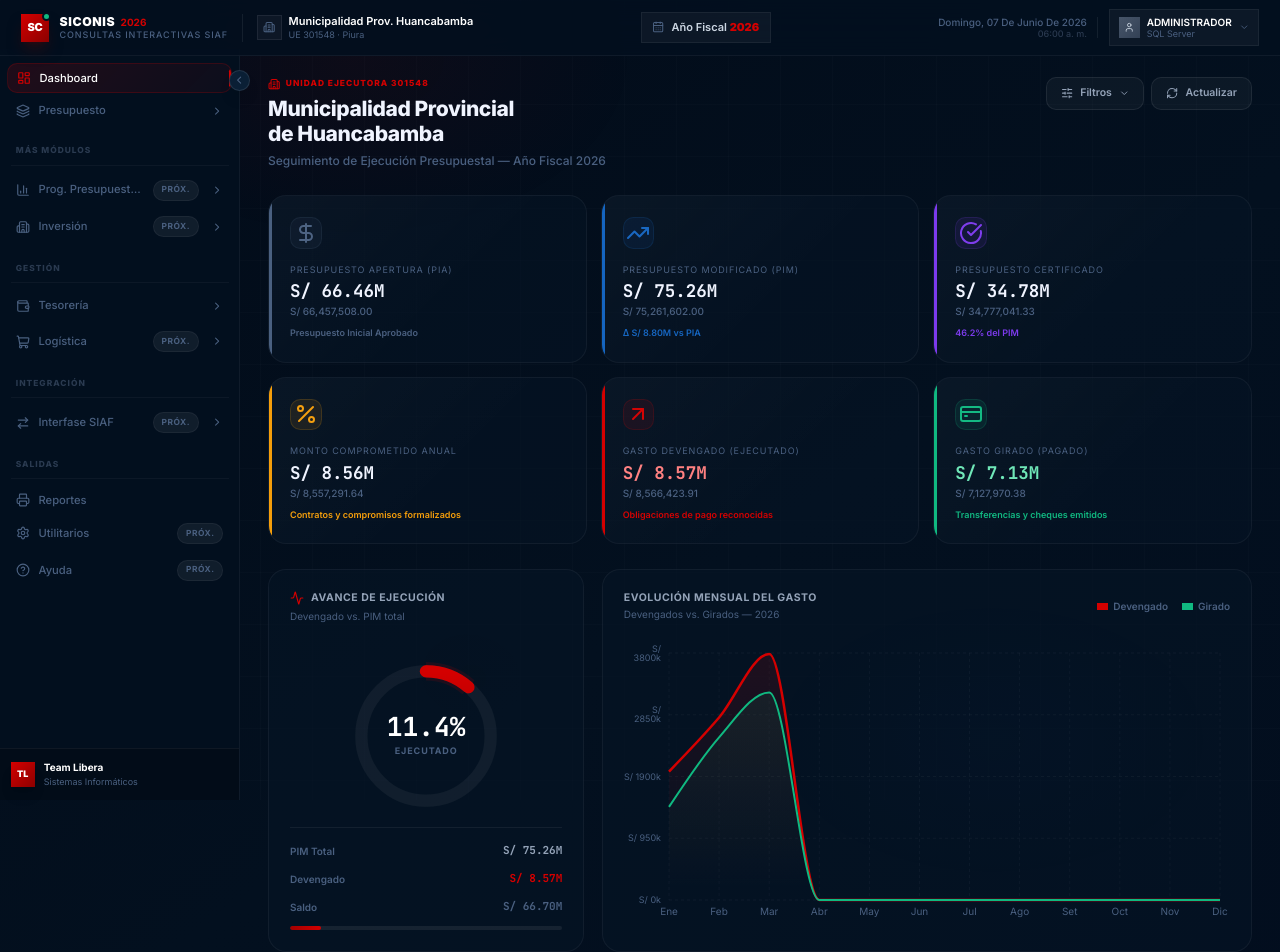
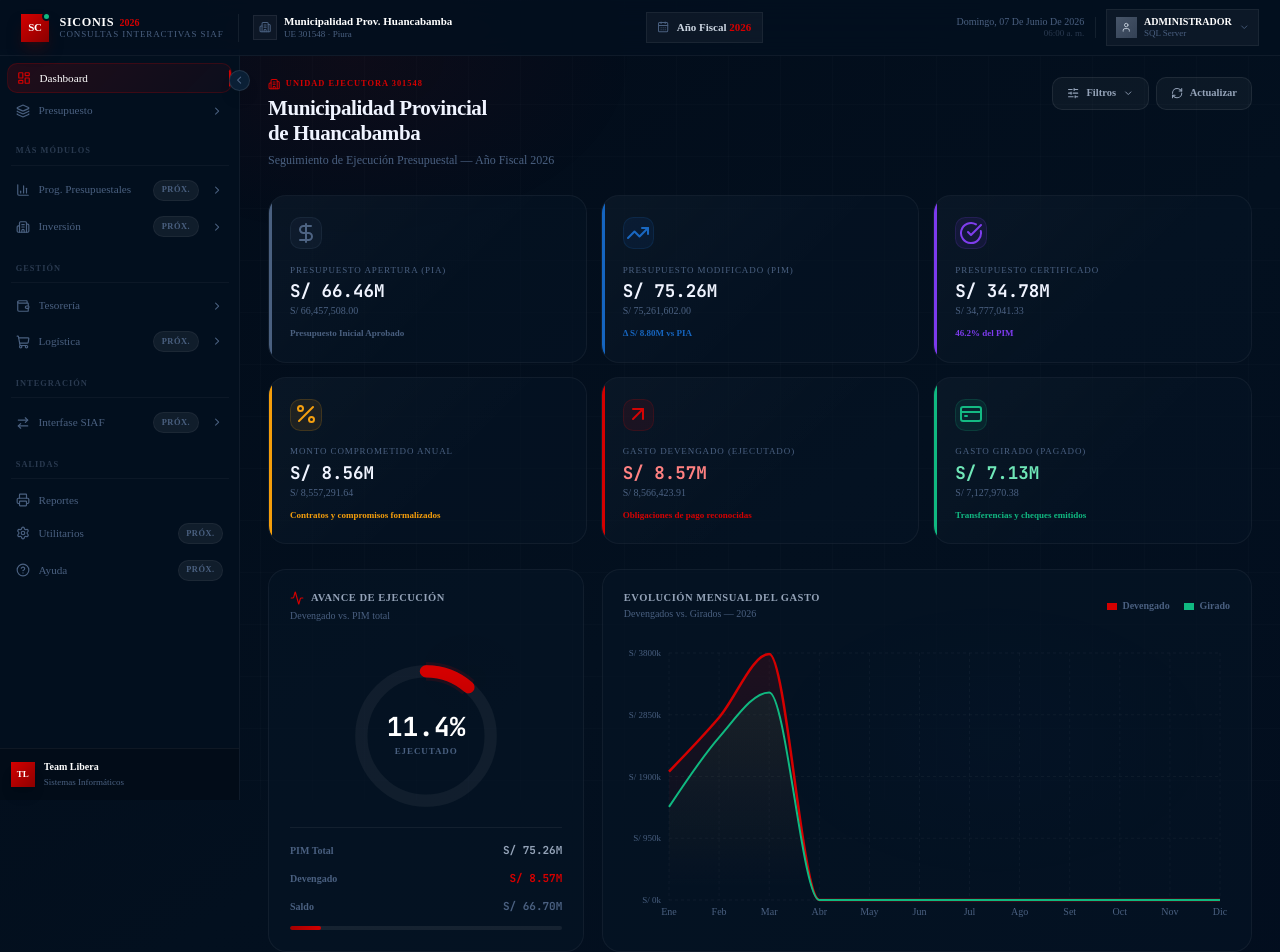
Before and after one commit to DraxLuis/SWSiconis2026-Web, a Next.js app: page / in a window 1280 px wide. Shown: the top 952 px of the page. Built offline with nearby package versions, Linux system fonts and the light colour scheme.

Commit message:
fix: remove @import google fonts from CSS, use next/font/google instead to fix layout.css 404

```diff
--- a/src/app/globals.css
+++ b/src/app/globals.css
@@ -1,5 +1,3 @@
-@import url('https://fonts.googleapis.com/css2?family=Inter:wght@300;400;500;600;700;800;900&family=JetBrains+Mono:wght@400;500;600;700&display=swap');
-
 @tailwind base;
 @tailwind components;
 @tailwind utilities;
@@ -65,7 +63,7 @@
 }
 
 html {
-  font-family: 'Inter', -apple-system, BlinkMacSystemFont, 'Segoe UI', sans-serif;
+  font-family: var(--font-sans), -apple-system, BlinkMacSystemFont, 'Segoe UI', sans-serif;
   font-size: 14px;
   -webkit-font-smoothing: antialiased;
   -moz-osx-font-smoothing: grayscale;
@@ -106,7 +104,7 @@ body {
 .font-mono,
 code, pre,
 .tabular-nums {
-  font-family: 'JetBrains Mono', 'Fira Code', monospace;
+  font-family: var(--font-mono), 'Fira Code', monospace;
   font-feature-settings: 'liga' 1, 'calt' 1;
 }
 
--- a/src/components/app-shell.tsx
+++ b/src/components/app-shell.tsx
@@ -1,18 +1,19 @@
 'use client';
 
 import { useState } from 'react';
-import { Inter } from 'next/font/google';
+import { Inter, JetBrains_Mono } from 'next/font/google';
 import { cn } from '@/lib/utils';
 import { Sidebar } from '@/components/sidebar';
 import { Topbar } from '@/components/topbar';
 
 const inter = Inter({ subsets: ['latin'], variable: '--font-sans' });
+const jetbrainsMono = JetBrains_Mono({ subsets: ['latin'], variable: '--font-mono', weight: ['400', '500', '600', '700'] });
 
 export function AppShell({ children }: { children: React.ReactNode }) {
   const [sidebarCollapsed, setSidebarCollapsed] = useState(false);
 
   return (
-    <div className={cn('min-h-screen', inter.variable)}>
+    <div className={cn('min-h-screen', inter.variable, jetbrainsMono.variable)}>
       {/* Fixed Topbar — always at top */}
       <Topbar />
 
```
